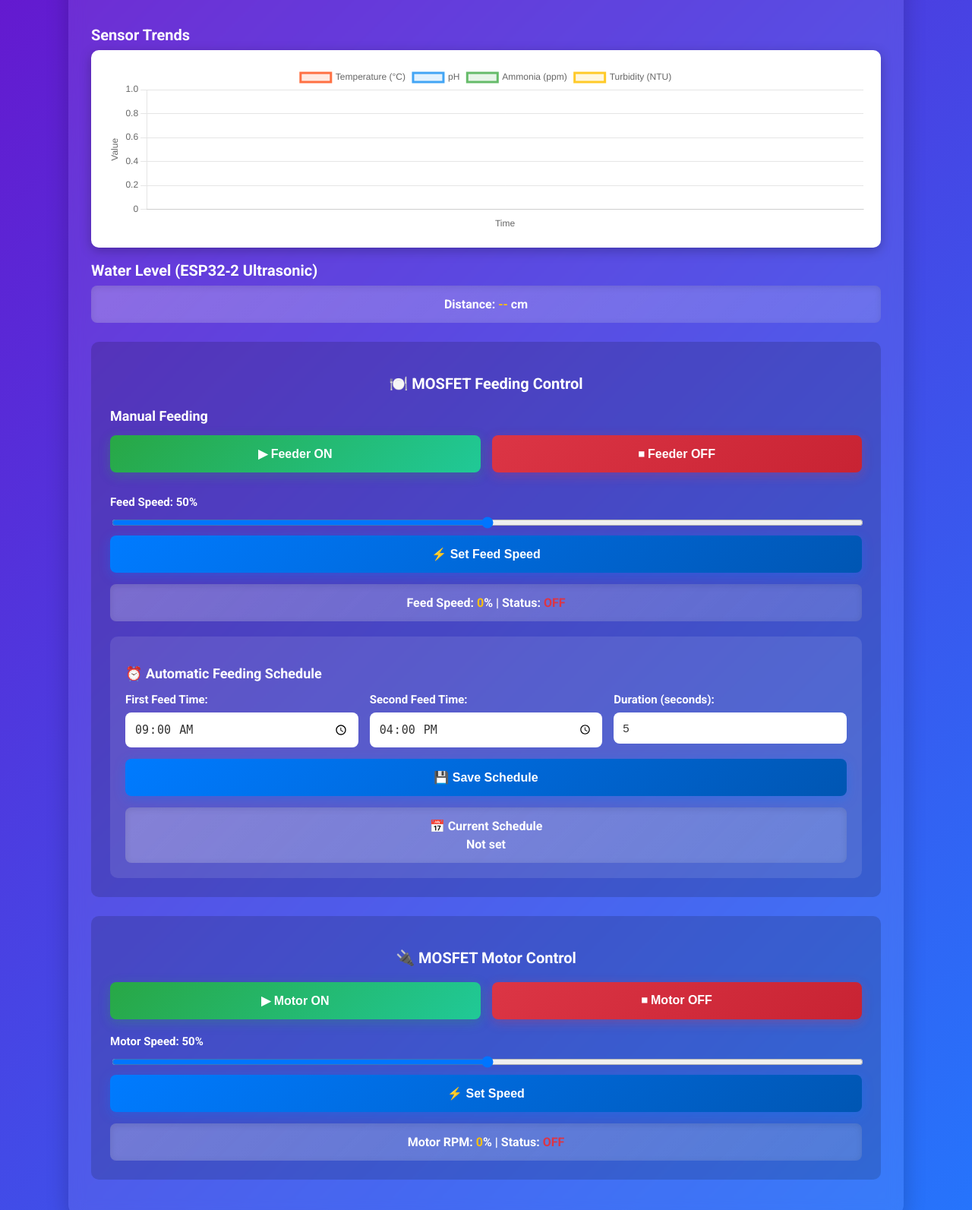
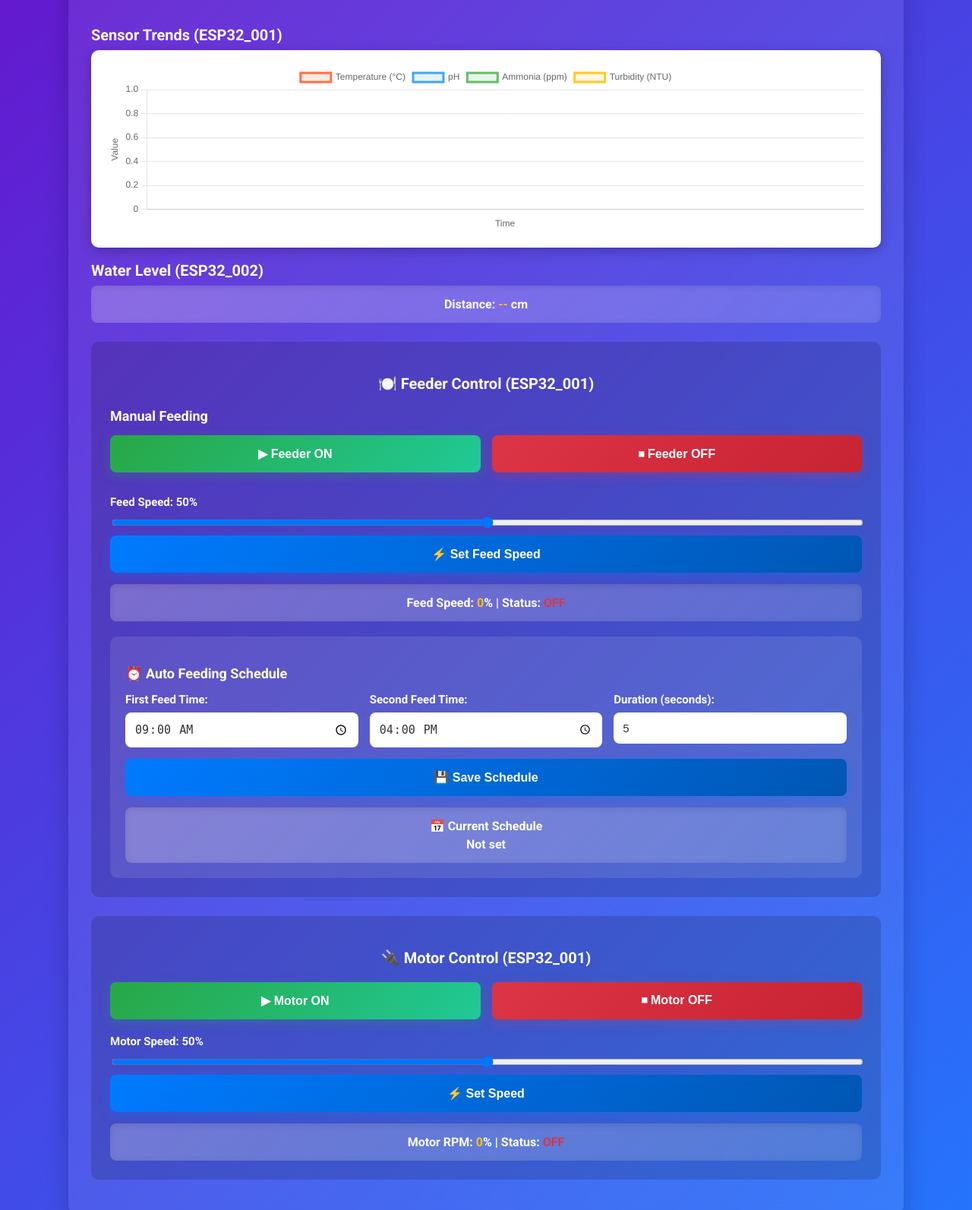
Before and after one commit to hjdavid0643-del/smart_fish_feeder_web, a Flask app: page /dashboard in a window 1280 px wide. Shown: the part 282-1875 px from the top of the page at 76% size. Run offline with Flask 3, Linux system fonts and the light colour scheme; the visitor is signed in with stand-in values (Sample User, id 1); data that the repository does not hold is empty.

Commit message:
Update dashboard.html

```diff
--- a/templates/dashboard.html
+++ b/templates/dashboard.html
@@ -270,7 +270,6 @@
         <h1>🐟 Smart Fish Feeder Dashboard</h1>
 
         <div class="top-buttons">
-            <!-- Flask route is /exportpdf -->
             <a class="btn btn-pdf" href="/exportpdf" download>📥 Download PDF</a>
             <button id="btnHistorical" class="btn btn-view" type="button">
                 View Historical Data
@@ -280,7 +279,6 @@
             </button>
         </div>
 
-        <!-- Flask passes 'summary' and 'alertcolor' -->
         <div class="summary" style="background-color: {{ alertcolor }};">
             {{ summary }}
         </div>
@@ -311,20 +309,20 @@
             </table>
         </div>
 
-        <h2>Sensor Trends</h2>
+        <h2>Sensor Trends (ESP32_001)</h2>
         <div class="chart-wrapper" style="height: 260px;">
             <canvas id="sensorChart"></canvas>
         </div>
 
-        <!-- ULTRASONIC WATER LEVEL (ESP32‑2) -->
-        <h2>Water Level (ESP32‑2 Ultrasonic)</h2>
+        <!-- WATER LEVEL (ESP32_002 ULTRASONIC) -->
+        <h2>Water Level (ESP32_002)</h2>
         <div class="status-box" id="ultrasonic-box">
             Distance: <span id="distance-value">--</span> cm
         </div>
 
-        <!-- MOSFET 1: FEEDING CONTROL -->
+        <!-- FEEDER CONTROL (ESP32_001) -->
         <div class="control-section">
-            <h2 style="text-align: center; margin-bottom: 20px;">🍽️ MOSFET Feeding Control</h2>
+            <h2 style="text-align: center; margin-bottom: 20px;">🍽️ Feeder Control (ESP32_001)</h2>
 
             <div style="margin-bottom: 30px;">
                 <h3 style="font-size: 18px; margin-bottom: 15px;">Manual Feeding</h3>
@@ -347,7 +345,7 @@
             </div>
 
             <div class="schedule-box" style="margin-top: 20px;">
-                <h3 style="font-size: 18px; margin-bottom: 15px;">⏰ Automatic Feeding Schedule</h3>
+                <h3 style="font-size: 18px; margin-bottom: 15px;">⏰ Auto Feeding Schedule</h3>
 
                 <div class="schedule-inputs">
                     <div class="input-group">
@@ -373,9 +371,9 @@
             </div>
         </div>
 
-        <!-- MOSFET 2: MOTOR CONTROL -->
+        <!-- MOTOR CONTROL (ESP32_001) -->
         <div class="control-section">
-            <h2 style="text-align: center; margin-bottom: 20px;">🔌 MOSFET Motor Control</h2>
+            <h2 style="text-align: center; margin-bottom: 20px;">🔌 Motor Control (ESP32_001)</h2>
 
             <div class="control-buttons">
                 <button class="btn-control-on" onclick="motorControl('on')">▶ Motor ON</button>
@@ -397,7 +395,7 @@
 
         <!-- Historical section -->
         <div id="historicalSection" style="display:none;">
-            <h2>Historical Sensor Data</h2>
+            <h2>Historical Sensor Data (ESP32_001)</h2>
             <div class="table-wrapper">
                 <table id="historicalTable">
                     <thead>
@@ -519,7 +517,6 @@
     });
 
     function refreshSensorTable() {
-        // Flask route is /apilatestreadings
         apiFetch('/apilatestreadings')
             .then(data => {
                 if (!data) return;
@@ -548,7 +545,6 @@
     setInterval(refreshSensorTable, 10000);
 
     function loadUltrasonic() {
-        // Flask route is /apiultrasonicesp322
         apiFetch('/apiultrasonicesp322')
             .then(data => {
                 if (!data || data.status !== 'success') return;
@@ -561,7 +557,6 @@
     }
 
     function feedingControl(action) {
-        // Flask route is /controlfeeder
         apiFetch('/controlfeeder', {
             method: 'POST',
             headers: {'Content-Type': 'application/json'},
@@ -591,7 +586,6 @@
     }
 
     function loadFeedingStatus() {
-        // Flask route is /getfeedingstatus
         apiFetch('/getfeedingstatus')
             .then(data => {
                 if (!data || data.status !== 'success') return;
@@ -604,7 +598,6 @@
     }
 
     function motorControl(action) {
-        // Flask route is /controlmotor
         apiFetch('/controlmotor', {
             method: 'POST',
             headers: {'Content-Type': 'application/json'},
@@ -634,7 +627,6 @@
     }
 
     function loadMotorStatus() {
-        // Flask route is /getmotorstatus
         apiFetch('/getmotorstatus')
             .then(data => {
                 if (!data || data.status !== 'success') return;
@@ -652,7 +644,6 @@
         const duration = document.getElementById('feedDuration').value;
 
         try {
-            // Flask route is /savefeedingschedule; expects firstfeed/secondfeed/duration
             const data = await apiFetch('/savefeedingschedule', {
                 method: 'POST',
                 headers: {'Content-Type': 'application/json'},
@@ -674,7 +665,6 @@
 
     async function loadScheduleInfo() {
         try {
-            // Flask route is /getfeedingscheduleinfo
             const data = await apiFetch('/getfeedingscheduleinfo');
             if (!data || data.status !== 'success') return;
 
```
